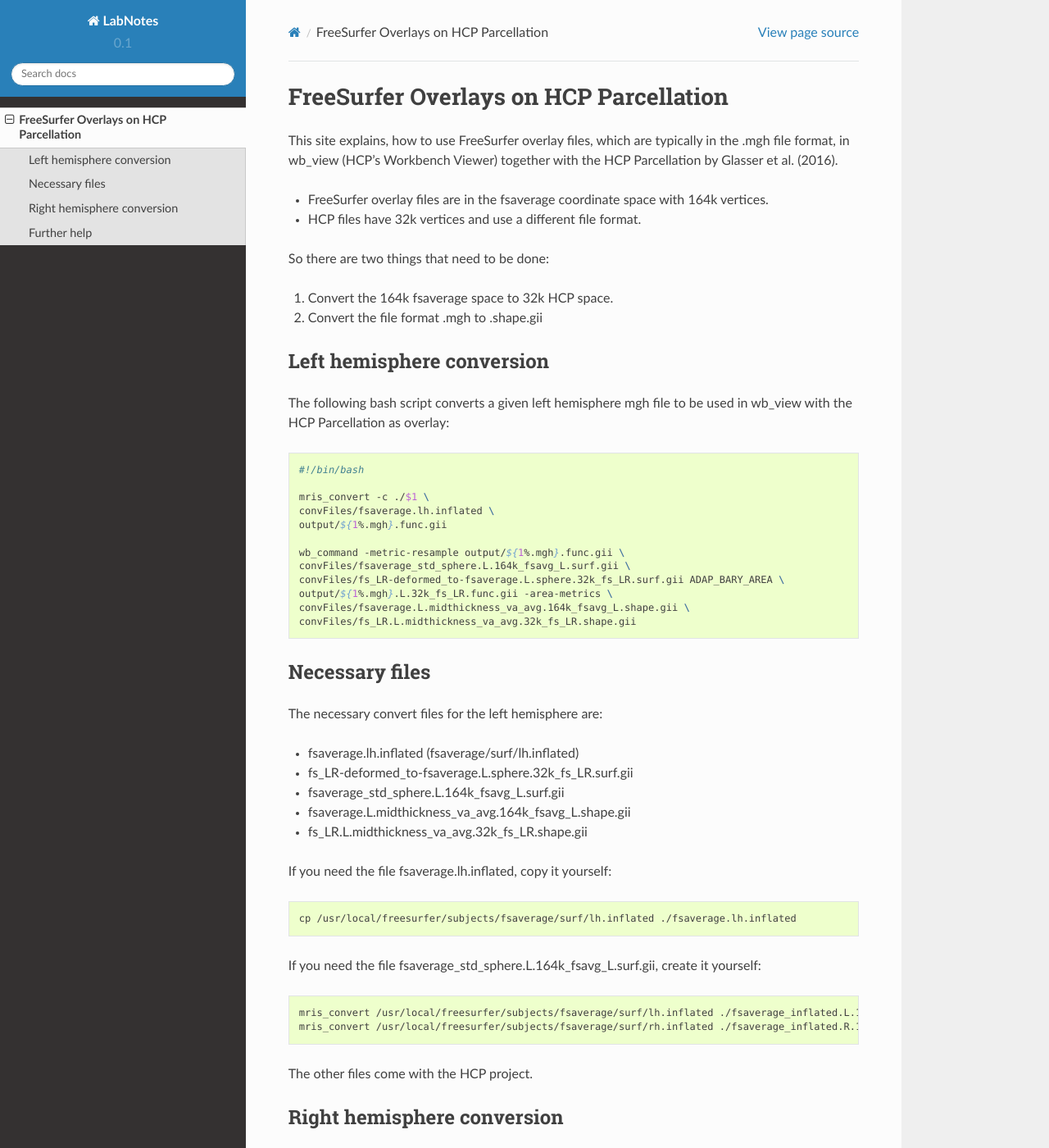
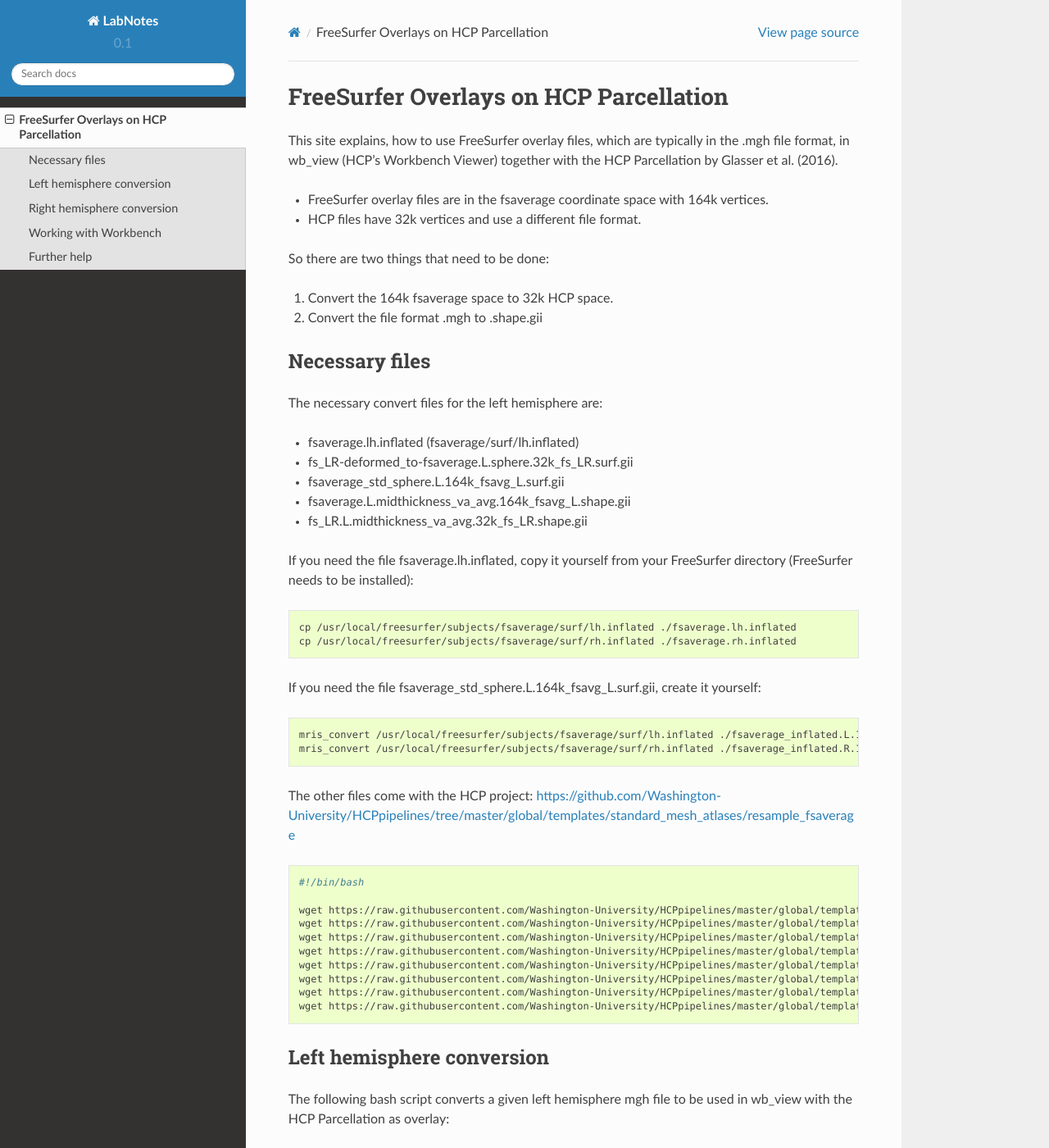
Before and after one commit to yeagle/LabNotes, a Sphinx documentation site: the page built from source/hcp/hcp.rst, in a window 1280 px wide and 1400 px high. Shown: the whole window at 82% size. Built offline with Sphinx 7.4.7 and the Read the Docs theme 2.0.0, drawn with Linux system fonts in a browser that asks for light colours; pages that are not in the unit, such as notebooks, are missing from menus; some of the changed lines change nothing that is shown; some of the changed text lies outside the part shown.

Commit message:
More info on HCP parcellation

```diff
--- a/source/hcp/hcp.rst
+++ b/source/hcp/hcp.rst
@@ -12,6 +12,47 @@
 
 1. Convert the 164k fsaverage space to 32k HCP space.
 2. Convert the file format .mgh to .shape.gii
+
+Necessary files
+---------------
+The necessary convert files for the left hemisphere are:
+
+- fsaverage.lh.inflated (fsaverage/surf/lh.inflated)
+- fs_LR-deformed_to-fsaverage.L.sphere.32k_fs_LR.surf.gii
+- fsaverage_std_sphere.L.164k_fsavg_L.surf.gii
+- fsaverage.L.midthickness_va_avg.164k_fsavg_L.shape.gii
+- fs_LR.L.midthickness_va_avg.32k_fs_LR.shape.gii
+
+If you need the file fsaverage.lh.inflated, copy it yourself from your FreeSurfer directory (FreeSurfer needs to be installed):
+
+.. code-block:: bash
+
+  cp /usr/local/freesurfer/subjects/fsaverage/surf/lh.inflated ./fsaverage.lh.inflated
+  cp /usr/local/freesurfer/subjects/fsaverage/surf/rh.inflated ./fsaverage.rh.inflated
+
+If you need the file fsaverage_std_sphere.L.164k_fsavg_L.surf.gii, create
+it yourself:
+
+.. code-block:: bash
+
+  mris_convert /usr/local/freesurfer/subjects/fsaverage/surf/lh.inflated ./fsaverage_inflated.L.164k_fsavg_L.surf.gii
+  mris_convert /usr/local/freesurfer/subjects/fsaverage/surf/rh.inflated ./fsaverage_inflated.R.164k_fsavg_R.surf.gii
+
+The other files come with the HCP project:
+https://github.com/Washington-University/HCPpipelines/tree/master/global/templates/standard_mesh_atlases/resample_fsaverage
+
+.. code-block:: bash
+
+  #!/bin/bash
+
+  wget https://raw.githubusercontent.com/Washington-University/HCPpipelines/master/global/templates/standard_mesh_atlases/resample_fsaverage/fs_LR-deformed_to-fsaverage.L.sphere.32k_fs_LR.surf.gii
+  wget https://raw.githubusercontent.com/Washington-University/HCPpipelines/master/global/templates/standard_mesh_atlases/resample_fsaverage/fs_LR-deformed_to-fsaverage.R.sphere.32k_fs_LR.surf.gii
+  wget https://raw.githubusercontent.com/Washington-University/HCPpipelines/master/global/templates/standard_mesh_atlases/resample_fsaverage/fsaverage_std_sphere.L.164k_fsavg_L.surf.gii
+  wget https://raw.githubusercontent.com/Washington-University/HCPpipelines/master/global/templates/standard_mesh_atlases/resample_fsaverage/fsaverage_std_sphere.R.164k_fsavg_R.surf.gii
+  wget https://raw.githubusercontent.com/Washington-University/HCPpipelines/master/global/templates/standard_mesh_atlases/resample_fsaverage/fsaverage.L.midthickness_va_avg.164k_fsavg_L.shape.gii
+  wget https://raw.githubusercontent.com/Washington-University/HCPpipelines/master/global/templates/standard_mesh_atlases/resample_fsaverage/fsaverage.R.midthickness_va_avg.164k_fsavg_R.shape.gii
+  wget https://raw.githubusercontent.com/Washington-University/HCPpipelines/master/global/templates/standard_mesh_atlases/resample_fsaverage/fs_LR.L.midthickness_va_avg.32k_fs_LR.shape.gii
+  wget https://raw.githubusercontent.com/Washington-University/HCPpipelines/master/global/templates/standard_mesh_atlases/resample_fsaverage/fs_LR.R.midthickness_va_avg.32k_fs_LR.shape.gii
 
 Left hemisphere conversion
 --------------------------
@@ -33,32 +74,6 @@
   convFiles/fsaverage.L.midthickness_va_avg.164k_fsavg_L.shape.gii \
   convFiles/fs_LR.L.midthickness_va_avg.32k_fs_LR.shape.gii
 
-Necessary files
----------------
-The necessary convert files for the left hemisphere are:
-
-- fsaverage.lh.inflated (fsaverage/surf/lh.inflated)
-- fs_LR-deformed_to-fsaverage.L.sphere.32k_fs_LR.surf.gii
-- fsaverage_std_sphere.L.164k_fsavg_L.surf.gii
-- fsaverage.L.midthickness_va_avg.164k_fsavg_L.shape.gii
-- fs_LR.L.midthickness_va_avg.32k_fs_LR.shape.gii
-
-If you need the file fsaverage.lh.inflated, copy it yourself:
-
-.. code-block:: bash
-
-  cp /usr/local/freesurfer/subjects/fsaverage/surf/lh.inflated ./fsaverage.lh.inflated
-
-If you need the file fsaverage_std_sphere.L.164k_fsavg_L.surf.gii, create
-it yourself:
-
-.. code-block:: bash
-
-  mris_convert /usr/local/freesurfer/subjects/fsaverage/surf/lh.inflated ./fsaverage_inflated.L.164k_fsavg_L.surf.gii
-  mris_convert /usr/local/freesurfer/subjects/fsaverage/surf/rh.inflated ./fsaverage_inflated.R.164k_fsavg_R.surf.gii
-
-The other files come with the HCP project.
-
 Right hemisphere conversion
 ---------------------------
 For right hemisphere files, use the appropriate convert files and this
@@ -79,6 +94,80 @@
   convFiles/fsaverage.R.midthickness_va_avg.164k_fsavg_R.shape.gii \
   convFiles/fs_LR.R.midthickness_va_avg.32k_fs_LR.shape.gii
 
+Working with Workbench
+----------------------
+To visualize your data with the parcellation by Glasser et. al (2016),
+you need to download the Parcellation here:
+https://balsa.wustl.edu/sceneFile/show/Zvk4
+
+Open HCP's Workbench Viewer and load the scene:
+
+.. code-block:: bash
+
+  wb_view
+
+It can be done in one command:
+
+.. code-block:: bash
+
+  wb_view -scene-load ./Glasser_et_al_2016_HCP_MMP1.0_qN_RVVG/HCP_PhaseTwo/Glasser_et_al_2016_HCP_MMP1.0_StudyData/Glasser_et_al_2016_HCP_MMP1.0_6_AllAreasMap.scene 1
+
+In the Viewer, activate the overlay toolbox:
+
+.. code-block:: none
+
+  View > Overlay Toolbox > Attach to Bottom
+
+Next, disable the preselected overlays, to get a clean, uncolored brain.
+Only the area borders and area names should now be visible.
+Now, we want to add our own overlay.
+
+.. code-block:: none
+
+  File > Open > Metric Files > overlay-file.func.gii > Open
+
+.. note::
+
+  If you get an error about missing file structure (File "overlay-file.func.gii" has missing or
+  invalid structure, select it's structure), simply select CortexLeft as
+  the apropriate file structure and press OK.
+
+The opened overlay file can now be selected in the Overlay Toolbox as an
+overlay. Set the On tick to enable it and click on the preferences icon
+(the wrench symbol), to change its appearance: in the palette tab, select
+"cool-warm" as "Name" for the palette. You can define the values
+showed by color by selecting "Fixed" and using the values "-1.3"
+and "-2.0" (corresponding to 0.05 and 0.01 significane threshold) for the
+"Neg Min" and "Neg Max" fields respectively.
+Depending on the values you select, look at the diagram on the top right to
+see which values correspond to which color.
+
+Now some of the names of the areas are hard to read as they are white, we
+need to change them to be black. To do this first select the "Annotate"
+Mode on the top right (Clickable button). Then enable the Features Toolbox:
+
+.. code-block:: none
+
+  View > Features Toolbox > Attach to Right
+
+Select all of the annotations with a tick by holding shift, and then change
+their color to black in the Annotate area, that got visible after enabling
+the "Annotate" Mode.
+
+That's it, now you can do the same for all needed hemispheres and export
+the images you want. To capture an image, adjust the viewer area as
+wanted and then select the following:
+
+.. code-block:: none
+
+  File > Capture Image...
+
+You can change the tiles of the viewer field here:
+
+.. code-block:: none
+
+  View > Tile Tabs Configuration > Create and Edit...
+
 Further help
 ------------
 Help on workbench function can be found here:
```
Also changed, not shown: 1 other file.
